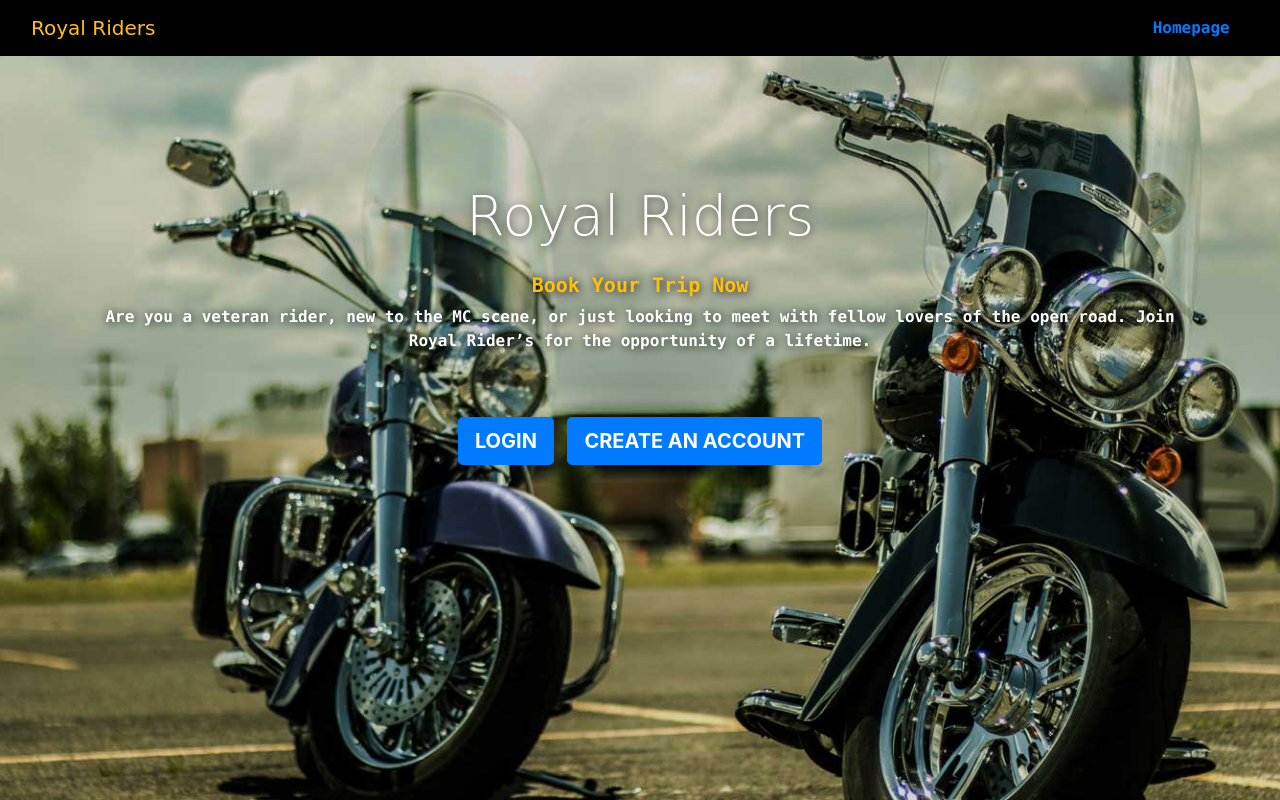
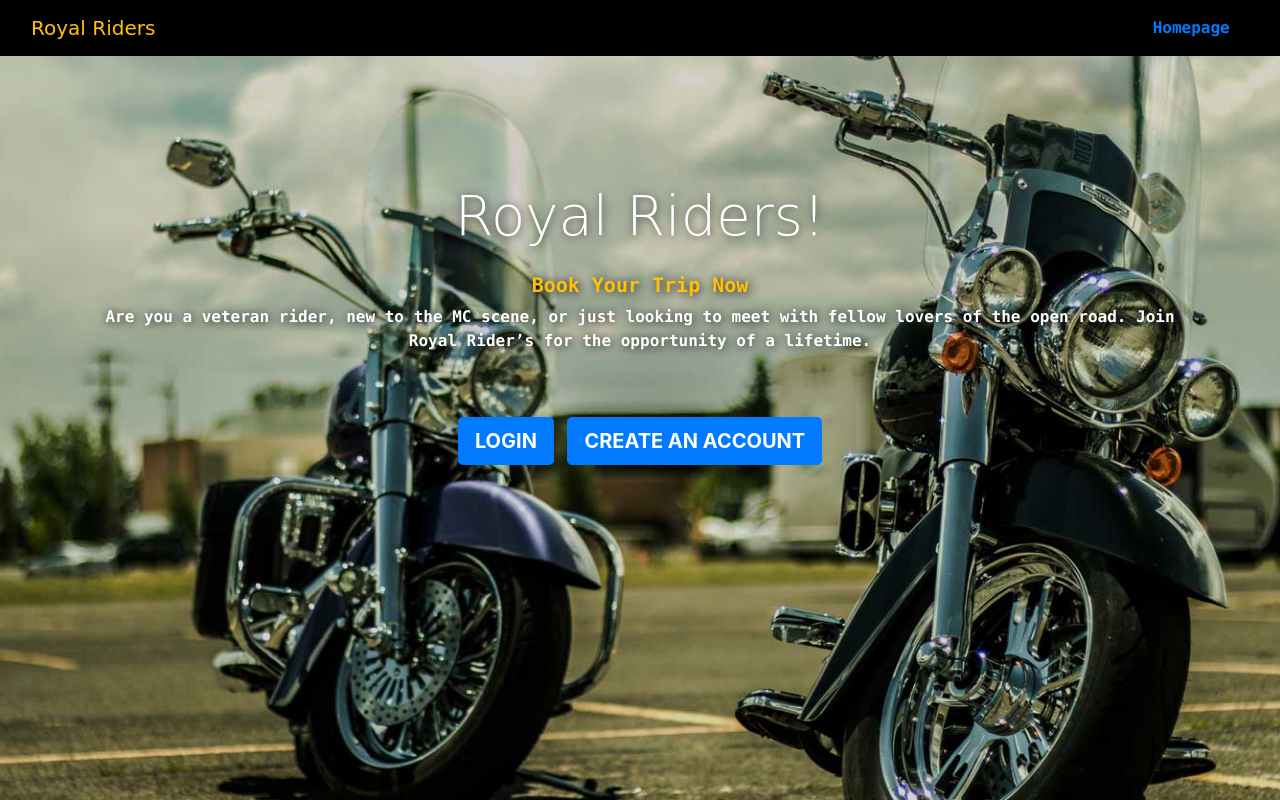
Before and after one commit to georgepulikkayath/project-new, a website: page views/index.html in a window 1280 px wide. Drawn offline with nearby package versions, Linux system fonts and the light colour scheme; a web font is replaced by a local one.

Commit message:
files updated

```diff
--- a/views/index.html
+++ b/views/index.html
@@ -35,7 +35,7 @@
   <div class="container">
     <div class="row text-center mt-5">
       <div class="col-sm mt-5">
-        <h1 id="pageTitle" class="display-4">Royal Riders</h1>
+        <h1 id="pageTitle" class="display-4">Royal Riders!</h1>
       </div>
     </div>
 
```
